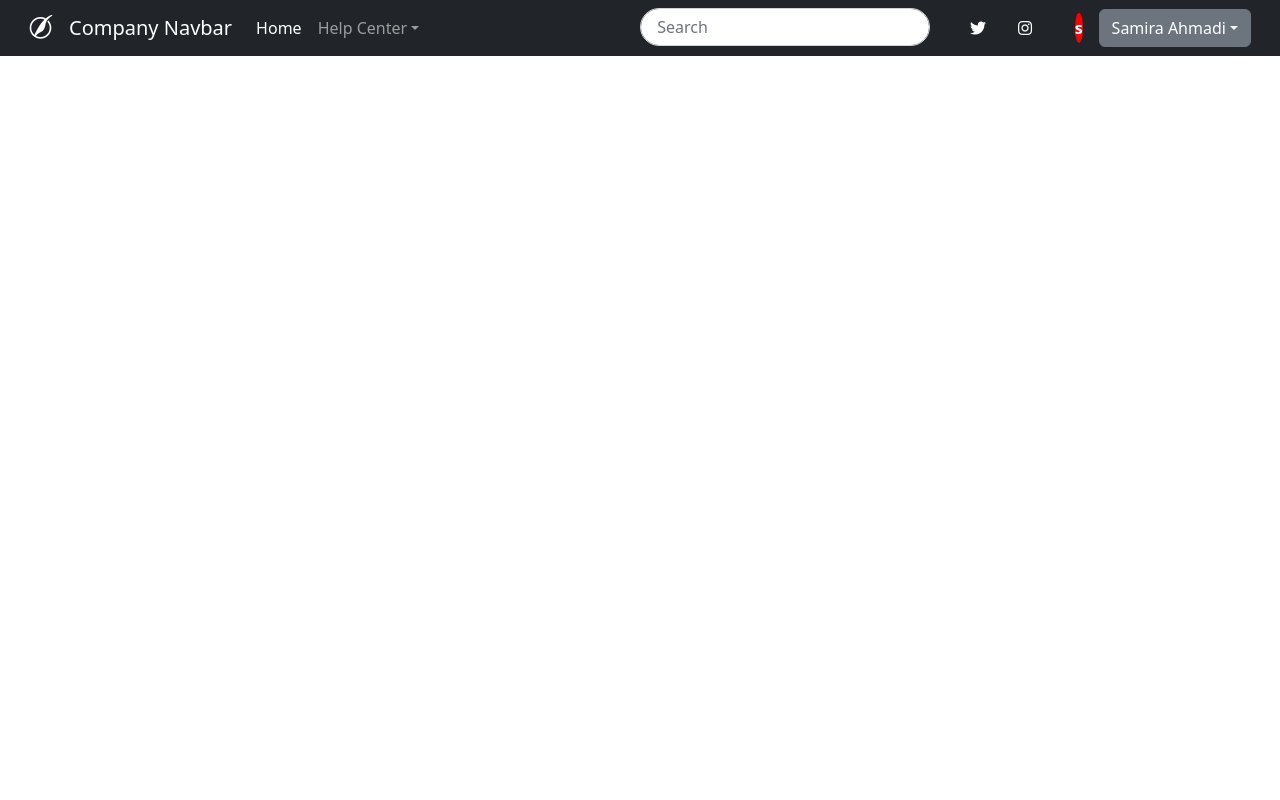
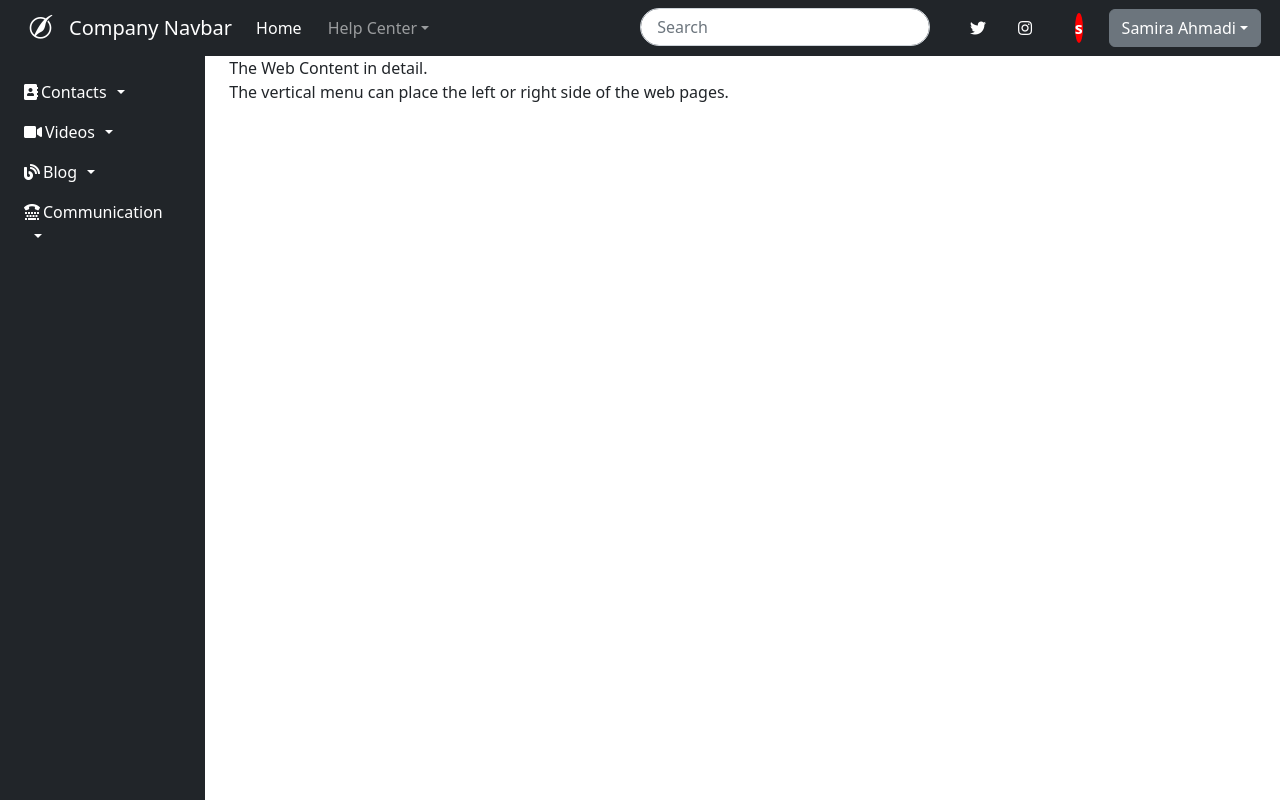
Before and after one commit to samiraahmadi702/company-dashboard, a React (Create React App) app: page / in a window 1280 px wide. Built offline with nearby package versions, Linux system fonts and the light colour scheme.

Commit message:
+ Add sidebar

```diff
--- a/public/index.html
+++ b/public/index.html
@@ -16,6 +16,6 @@
 </head>
 <body>
 <noscript>You need to enable JavaScript to run this app.</noscript>
-<div id="root"></div>
+<div id="root" style="height: 100% !important;"></div>
 </body>
 </html>
--- a/src/App.css
+++ b/src/App.css
@@ -1,38 +1,3 @@
 .App {
-  text-align: center;
+    text-align: center;
 }
-
-.App-logo {
-  height: 40vmin;
-  pointer-events: none;
-}
-
-@media (prefers-reduced-motion: no-preference) {
-  .App-logo {
-    animation: App-logo-spin infinite 20s linear;
-  }
-}
-
-.App-header {
-  background-color: #282c34;
-  min-height: 100vh;
-  display: flex;
-  flex-direction: column;
-  align-items: center;
-  justify-content: center;
-  font-size: calc(10px + 2vmin);
-  color: white;
-}
-
-.App-link {
-  color: #61dafb;
-}
-
-@keyframes App-logo-spin {
-  from {
-    transform: rotate(0deg);
-  }
-  to {
-    transform: rotate(360deg);
-  }
-}
--- a/src/App.js
+++ b/src/App.js
@@ -1,12 +1,14 @@
 import './App.css';
 import {BrowserRouter} from "react-router-dom";
-import Navbar from "./components/Navbar";
+import Header from "./components/Header";
+import Sidebar from "./components/Sidebar";
+import MainContent from "./components/MainContent";
 
 function App() {
     return (
         <BrowserRouter>
-            <Navbar/>
-
+            <Header/>
+            <MainContent/>
         </BrowserRouter>
     );
 }
--- a/src/components/Navbar.jsx
+++ b/src/components/Header.jsx
@@ -1,4 +1,4 @@
-const Navbar = () => {
+const Header = () => {
     return (<>
         <nav className="navbar navbar-expand-lg navbar-dark bg-dark">
             <div className="container-fluid">
@@ -71,4 +71,4 @@ const Navbar = () => {
         </nav>
     </>)
 }
-export default Navbar;
+export default Header;
--- /dev/null
+++ b/src/components/MainContent.jsx
@@ -0,0 +1,24 @@
+import Sidebar from "./Sidebar";
+
+const MainContent = () => {
+    return (
+        <>
+            <div className="h-100 w-100 mx-0 px-0">
+                <div className="row h-100">
+                    <div className="col-2 px-0">
+                        <Sidebar/>
+                    </div>
+                    <div className="col-10">
+                        <div className="container">
+                            The Web Content in detail.
+                        </div>
+                        <div className="container">
+                            <p> The vertical menu can place the left or right side of the web pages.</p>
+                        </div>
+                    </div>
+                </div>
+            </div>
+        </>
+    )
+}
+export default MainContent;
--- /dev/null
+++ b/src/components/Sidebar.css
@@ -0,0 +1,7 @@
+.dropdown-toggle {
+    margin-left: 10px;
+}
+
+ul {
+    list-style-type: none;
+}
--- /dev/null
+++ b/src/components/Sidebar.jsx
@@ -0,0 +1,101 @@
+import './Sidebar.css';
+
+const Sidebar = () => {
+    return (
+        <nav className="bg-dark h-100 text-white justify-content-center align-items-center">
+            <div className="container-fluid">
+                <ul className="navbar-nav px-4">
+                    <li className="nav-item mt-3">
+                        <a href="#menu1"
+                           className="nav-link"
+                           data-bs-toggle="collapse"
+                        >
+                            <i className="fas fa-address-book " style={{marginRight: "3px"}}></i>
+                            Contacts
+                            <span className="dropdown-toggle"></span>
+                        </a>
+                        <ul className="collapse flex-column " id="menu1">
+                            <li>
+                                <a href="#" className="nav-link">
+                                    <i className="fas fa-id-card" style={{marginRight: "3px"}}></i>
+                                    All Contacts</a>
+                            </li>
+                            <li>
+                                <a href="#" className="nav-link">
+                                    <i className="fas fa-file-signature" style={{marginRight: "3px"}}></i>
+                                    Add Contact</a>
+                            </li>
+                        </ul>
+                    </li>
+                    <li className="nav-item">
+                        <a className="nav-link"
+                           href="#menu2"
+                           data-bs-toggle="collapse"
+                        >
+                            <i className="fas fa-video" style={{marginRight: "3px"}}></i>
+                            Videos
+                            <span className="dropdown-toggle"></span>
+                        </a>
+                    </li>
+                    <ul className="collapse flex-column" id="menu2">
+                        <li>
+                            <a href="#" className="nav-link">
+                                <i className="fas fa-video-slash" style={{marginRight: "3px"}}></i>
+                                All Videos</a>
+                        </li>
+                    </ul>
+                    <li className="nav-item">
+                        <a className="nav-link"
+                           href="#menu3"
+                           data-bs-toggle="collapse"
+                        >
+                            <i className="fas fa-blog" style={{marginRight: "3px"}}></i>
+                            Blog
+                            <span className="dropdown-toggle"></span>
+                        </a>
+                    </li>
+                    <ul className="collapse flex-column" id="menu3">
+                        <li>
+                            <a href="#" className="nav-link">
+                                <i className="fas fa-rss" style={{marginRight: "3px"}}></i>
+                                Overview</a>
+                        </li>
+                        <li>
+                            <a href="#" className="nav-link">
+                                <i className="fas fa-edit" style={{marginRight: "3px"}}></i>
+                                Posts</a>
+                        </li>
+                        <li>
+                            <a href="#" className="nav-link">
+                                <i className="fas fa-address-card" style={{marginRight: "3px"}}></i>
+                                Writers</a>
+                        </li>
+                    </ul>
+                    <li className="nav-item">
+                        <a className="nav-link"
+                           href="#menu4"
+                           data-bs-toggle="collapse"
+                        >
+                            <i className="fas fa-tty" style={{marginRight: "3px"}}></i>
+                            Communication
+                            <span className="dropdown-toggle"></span>
+                        </a>
+                    </li>
+                    <ul className="collapse flex-column" id="menu4">
+                        <li>
+                            <a href="#" className="nav-link">
+                                <i className="fas fa-mail-bulk" style={{marginRight: "3px"}}></i>
+                                Inbox</a>
+                        </li>
+                        <li>
+                            <a href="#" className="nav-link">
+                                <i className="fas fa-at" style={{marginRight: "3px"}}></i>
+                                Chat</a>
+                        </li>
+                    </ul>
+                </ul>
+            </div>
+        </nav>
+    )
+}
+export default Sidebar;
--- a/src/index.css
+++ b/src/index.css
@@ -1,13 +1,18 @@
+html, body {
+    height: 100% !important;
+    overflow: hidden;
+}
+
 body {
-  margin: 0;
-  font-family: -apple-system, BlinkMacSystemFont, 'Segoe UI', 'Roboto', 'Oxygen',
+    margin: 0;
+    font-family: -apple-system, BlinkMacSystemFont, 'Segoe UI', 'Roboto', 'Oxygen',
     'Ubuntu', 'Cantarell', 'Fira Sans', 'Droid Sans', 'Helvetica Neue',
     sans-serif;
-  -webkit-font-smoothing: antialiased;
-  -moz-osx-font-smoothing: grayscale;
+    -webkit-font-smoothing: antialiased;
+    -moz-osx-font-smoothing: grayscale;
 }
 
 code {
-  font-family: source-code-pro, Menlo, Monaco, Consolas, 'Courier New',
+    font-family: source-code-pro, Menlo, Monaco, Consolas, 'Courier New',
     monospace;
 }
```
